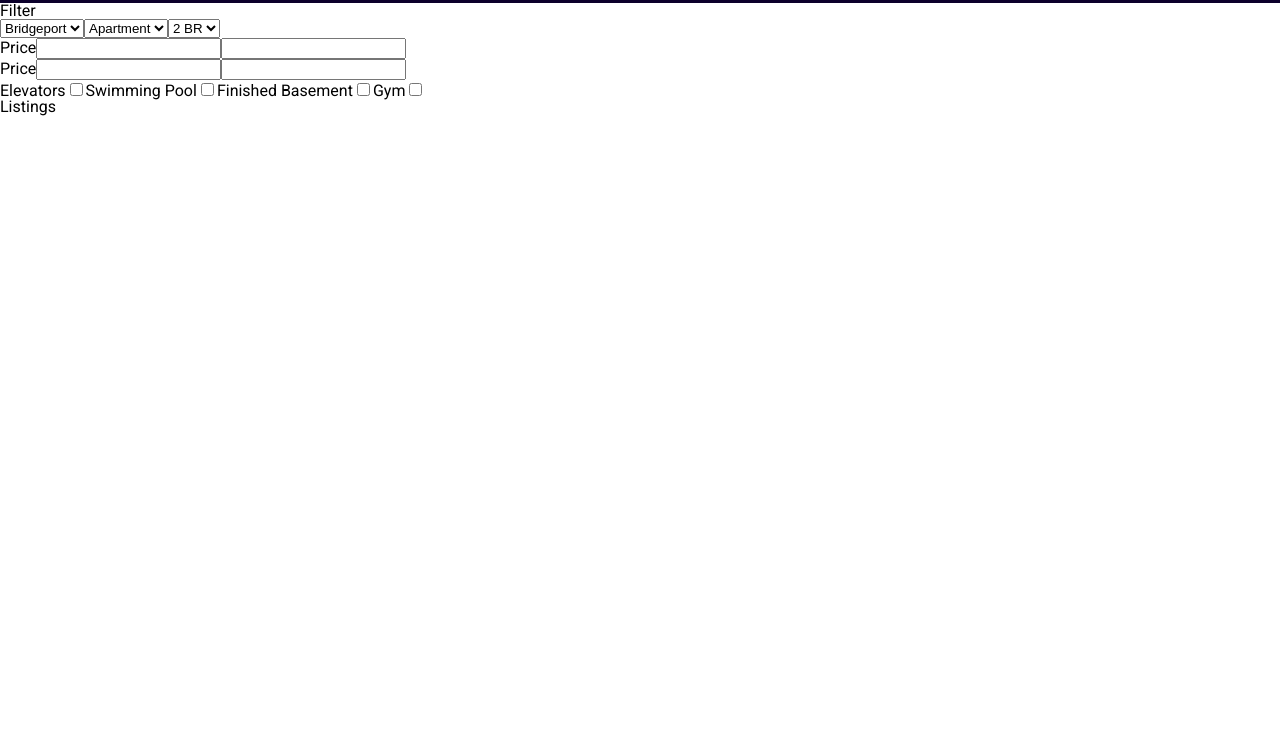
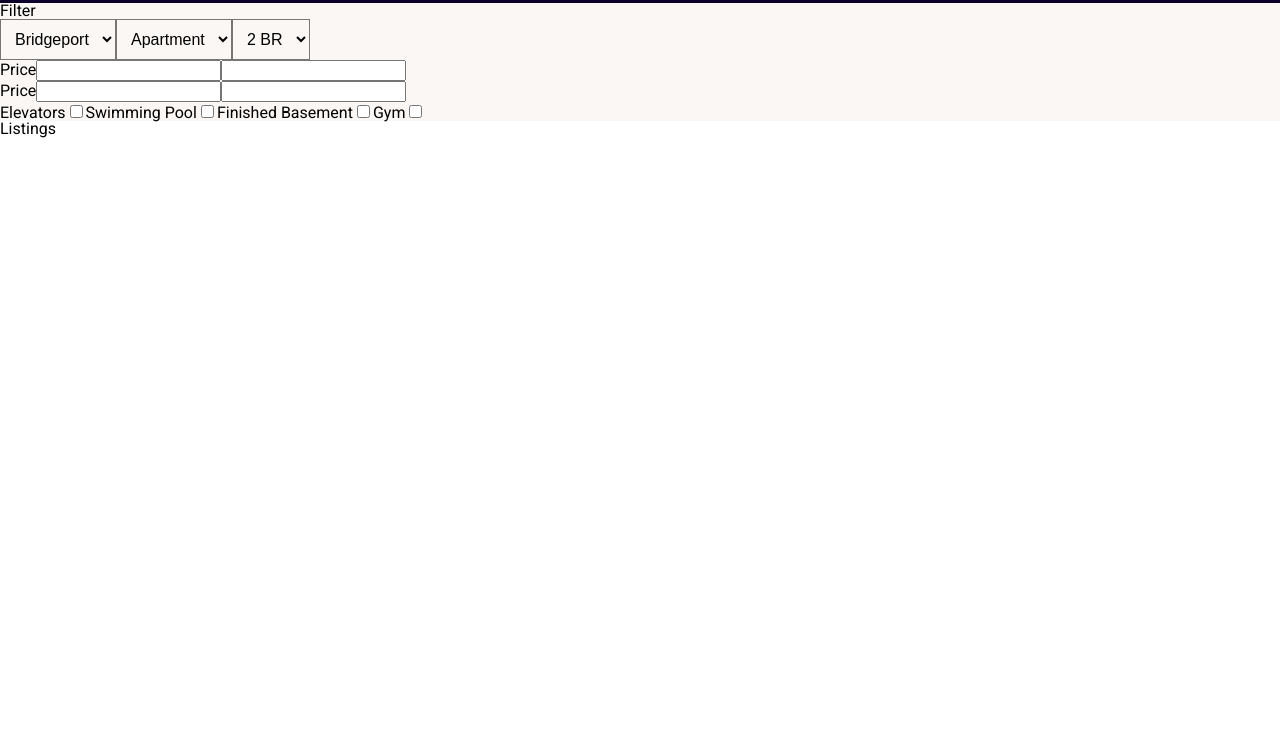
Before and after one commit to nightfury-dev/StudyUpdated, a React app: page / in a window 1280 px wide. Shown: the part 53-800 px from the top of the page. Built offline with nearby package versions, Linux system fonts and the light colour scheme.

Commit message:
changed font for whole doc and bkground

```diff
--- a/assets/js/realEstate/Filter.js
+++ b/assets/js/realEstate/Filter.js
@@ -10,12 +10,12 @@ export default class Header extends Component {
   }
   render() {
     return (
-      <section className="filter">
+      <section id="filter">
         <h4>Filter</h4>
         <select name="neighborhood" className="filters neighborhood">
           <option>Bridgeport</option>
         </select>
-        <select name="housetype" className="filters neighborhood">
+        <select name="housetype" className="filters housetype">
           <option>Apartment</option>
         </select>
         <select name="bedrooms" className="filters bedrooms">
--- /dev/null
+++ b/assets/sass/_content-area.scss
@@ -0,0 +1,9 @@
+#filter {
+  background: $grey;
+
+  select {
+    background: transparent;
+    padding: 10px;
+    font-size: 16px;
+  }
+}
--- a/assets/sass/main.scss
+++ b/assets/sass/main.scss
@@ -2,9 +2,11 @@
 @import "reset";
 @import "variables";
 
-body {
+* body,
+html {
   font-family: "Roboto", sans-serif;
   // background: purple;
 }
 
 @import "listings";
+@import "content-area";
--- a/public/js/components/realEstate.js
+++ b/public/js/components/realEstate.js
@@ -47,7 +47,7 @@ var Header = function (_Component) {
     value: function render() {
       return _react2.default.createElement(
         "section",
-        { className: "filter" },
+        { id: "filter" },
         _react2.default.createElement(
           "h4",
           null,
@@ -64,7 +64,7 @@ var Header = function (_Component) {
         ),
         _react2.default.createElement(
           "select",
-          { name: "housetype", className: "filters neighborhood" },
+          { name: "housetype", className: "filters housetype" },
           _react2.default.createElement(
             "option",
             null,
```
Also changed, not shown: public/css/main.css.
